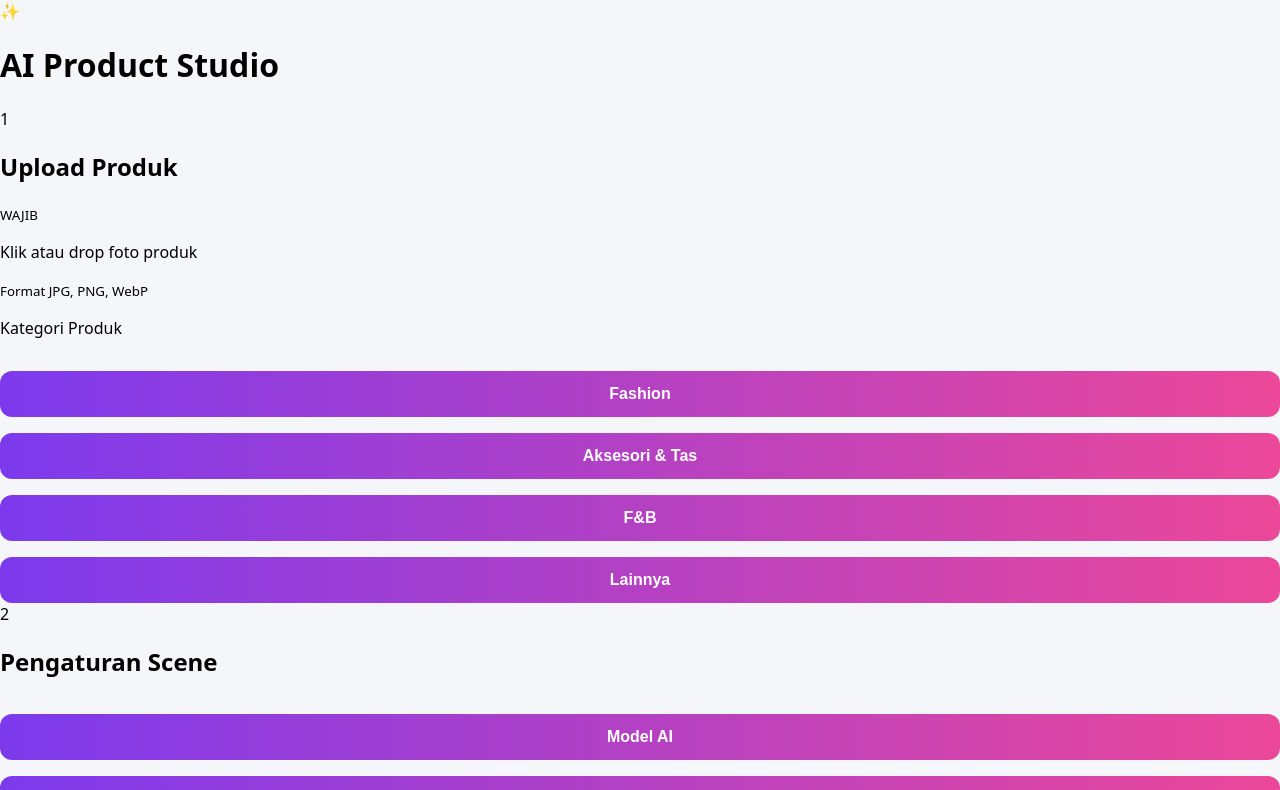
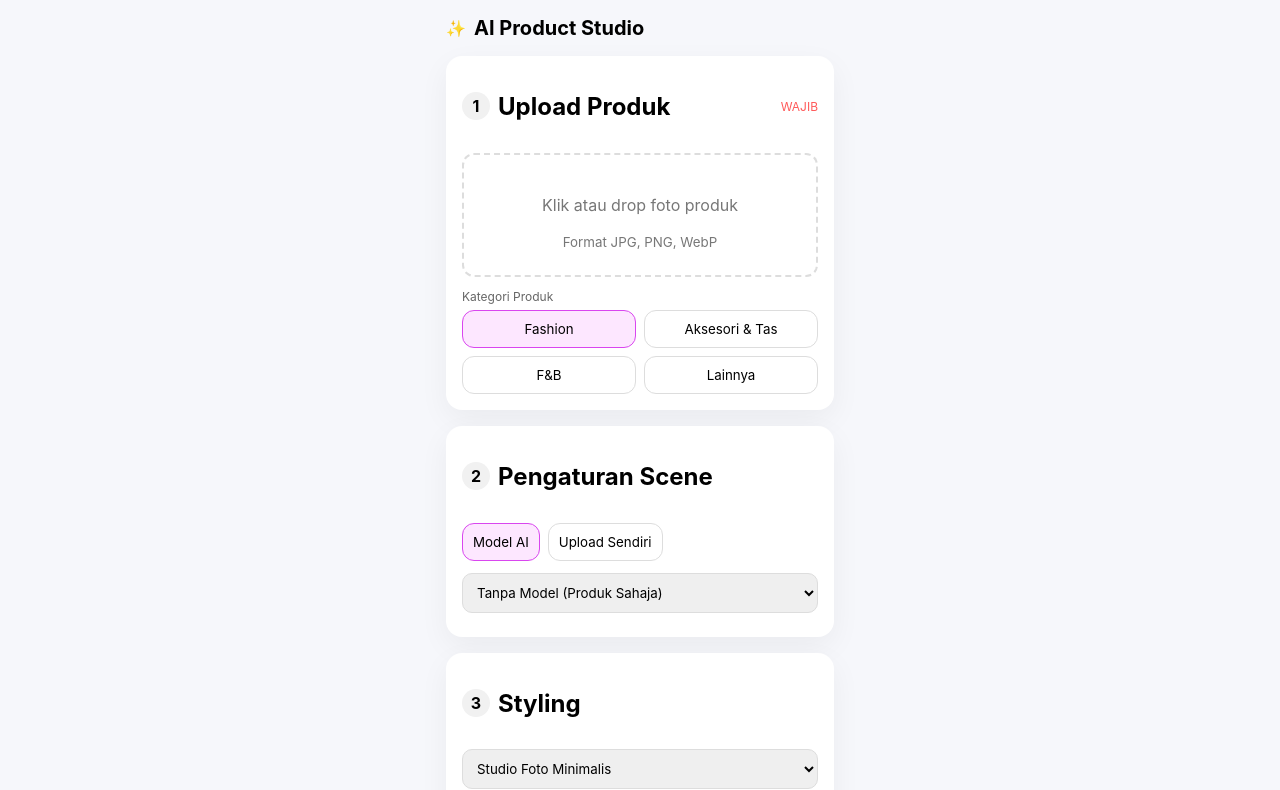
Before and after one commit to mohdshmrinmin-beep/ai-magic-affiliate-v2, a Next.js app: page / in a window 1280 px wide. Shown: the top 790 px of the page. Built offline with nearby package versions, Linux system fonts and the light colour scheme.

Commit message:
Update globals.css

```diff
--- a/styles/globals.css
+++ b/styles/globals.css
@@ -1,47 +1,133 @@
+* {
+  box-sizing: border-box;
+  font-family: Inter, system-ui, sans-serif;
+}
+
 body {
   margin: 0;
-  padding: 0;
-  font-family: system-ui, -apple-system, BlinkMacSystemFont, sans-serif;
-  background: #f5f6fa;
+  background: #f6f7fb;
 }
 
-.container {
-  max-width: 800px;
-  margin: 0 auto;
-  padding: 24px;
+.app {
+  max-width: 420px;
+  margin: auto;
+  padding: 16px;
 }
 
-textarea {
-  width: 100%;
-  min-height: 140px;
-  padding: 14px;
-  font-size: 16px;
-  border-radius: 10px;
-  border: 1px solid #ddd;
-  outline: none;
+.header {
+  display: flex;
+  align-items: center;
+  gap: 8px;
+  margin-bottom: 16px;
 }
 
-button {
-  width: 100%;
-  margin-top: 16px;
-  padding: 14px;
-  font-size: 16px;
+.header h1 {
+  font-size: 20px;
+  margin: 0;
+}
+
+.card {
+  background: #fff;
+  border-radius: 16px;
+  padding: 16px;
+  margin-bottom: 16px;
+  box-shadow: 0 10px 30px rgba(0,0,0,0.05);
+}
+
+.card-title {
+  display: flex;
+  align-items: center;
+  gap: 8px;
+  margin-bottom: 12px;
+}
+
+.card-title span {
+  background: #f1f1f1;
+  border-radius: 50%;
+  width: 28px;
+  height: 28px;
+  display: grid;
+  place-items: center;
   font-weight: bold;
-  border: none;
+}
+
+.card-title small {
+  margin-left: auto;
+  color: #ff5a5a;
+  font-size: 12px;
+}
+
+.upload-box {
+  border: 2px dashed #ddd;
   border-radius: 12px;
-  background: linear-gradient(90deg, #7c3aed, #ec4899);
-  color: white;
+  padding: 24px;
+  text-align: center;
+  color: #777;
+  margin-bottom: 12px;
+}
+
+.label {
+  font-size: 12px;
+  margin: 12px 0 6px;
+  color: #666;
+}
+
+.category-grid {
+  display: grid;
+  grid-template-columns: repeat(2, 1fr);
+  gap: 8px;
+}
+
+.category-grid button,
+.tabs button,
+.ratio button {
+  border: 1px solid #ddd;
+  padding: 10px;
+  border-radius: 12px;
+  background: #fff;
   cursor: pointer;
 }
 
-button:disabled {
-  opacity: 0.6;
+.category-grid button.active,
+.tabs button.active,
+.ratio button.active {
+  border-color: #d946ef;
+  background: #fde7ff;
 }
 
-.result {
-  margin-top: 24px;
-  background: white;
-  padding: 16px;
-  border-radius: 12px;
-  white-space: pre-wrap;
+.tabs {
+  display: flex;
+  gap: 8px;
+  margin-bottom: 12px;
 }
+
+select,
+input {
+  width: 100%;
+  padding: 10px;
+  border-radius: 10px;
+  border: 1px solid #ddd;
+  margin-bottom: 8px;
+}
+
+.row {
+  display: flex;
+  gap: 8px;
+}
+
+.ratio {
+  display: flex;
+  gap: 8px;
+}
+
+.generate {
+  margin-top: 12px;
+  width: 100%;
+  padding: 14px;
+  border-radius: 14px;
+  border: none;
+  color: white;
+  font-weight: bold;
+  background: linear-gradient(90deg, #7c3aed, #ec4899);
+  cursor: pointer;
+}
```
